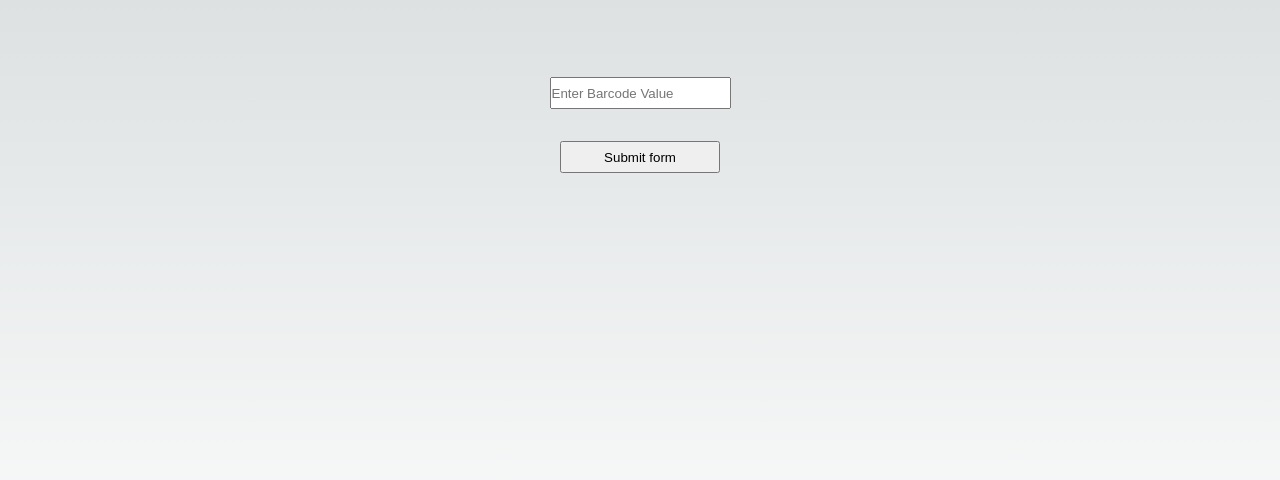
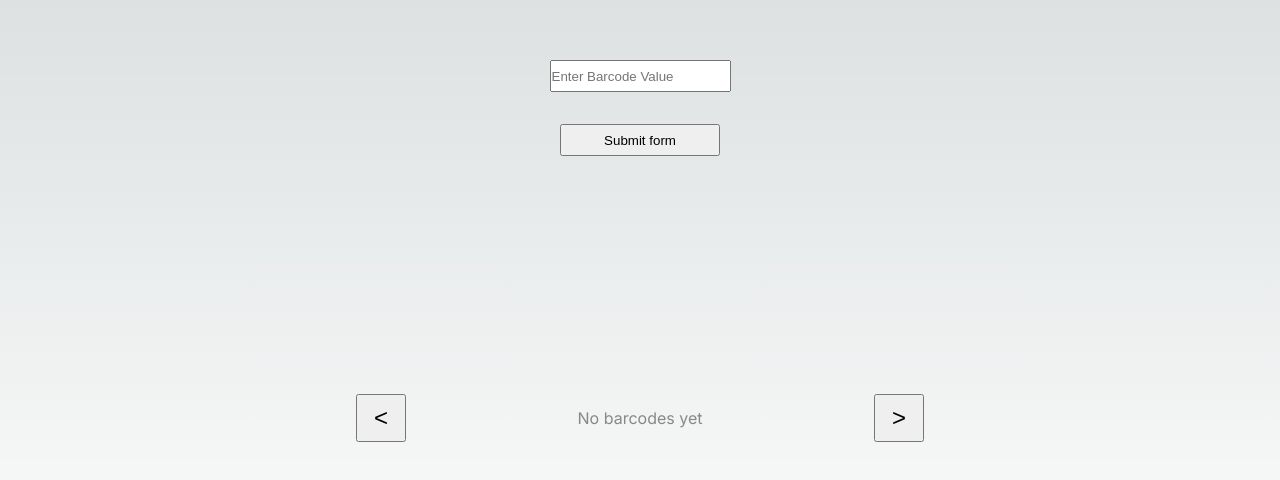
Before and after one commit to aproulx232/simple-barcode, a Next.js app: page / in a window 1280 px wide. Shown: the part 136-616 px from the top of the page. Built offline with nearby package versions, Linux system fonts and the light colour scheme.

Commit message:
Add carousel of barcodes

```diff
--- a/src/app/page.tsx
+++ b/src/app/page.tsx
@@ -1,8 +1,12 @@
 "use client";
 import JsBarcode from "jsbarcode";
 import styled from "styled-components";
+import { useState } from "react";
 
 export default function Home() {
+  const [barcodes, setBarcodes] = useState<string[]>([]);
+  const [currentIndex, setCurrentIndex] = useState(0);
+
   function handleSubmit(e: { preventDefault: () => void; target: any; }) {
     // Prevent the browser from reloading the page
     e.preventDefault();
@@ -12,9 +16,18 @@ export default function Home() {
     const formData = new FormData(form);
 
     const formJson = Object.fromEntries(formData.entries());
-    JsBarcode("#barcode", formJson["barcodeInput"].toString());
-    console.log(formJson);
+    const barcodeValue = formJson["barcodeInput"].toString();
+    setBarcodes(prevBarcodes => [...prevBarcodes, barcodeValue]);
+    setCurrentIndex(prevIndex => barcodes.length);
   }
+
+  const handlePrevious = () => {
+    setCurrentIndex(prevIndex => (prevIndex > 0 ? prevIndex - 1 : barcodes.length - 1));
+  };
+
+  const handleNext = () => {
+    setCurrentIndex(prevIndex => (prevIndex < barcodes.length - 1 ? prevIndex + 1 : 0));
+  };
 
   return (
     <Main>
@@ -25,9 +38,28 @@ export default function Home() {
         </InputContainer>
       </form>
 
-      <BarcodeContainer>
-        <svg id="barcode"></svg>
-      </BarcodeContainer>
+      <CarouselContainer>
+        <CarouselButton onClick={handlePrevious}>&lt;</CarouselButton>
+        <BarcodeWrapper>
+          {barcodes.length > 0 ? (
+            <BarcodeContainer>
+              <svg id="barcode" ref={el => {
+                if (el) {
+                  JsBarcode(el, barcodes[currentIndex]);
+                }
+              }}></svg>
+            </BarcodeContainer>
+          ) : (
+            <EmptyBarcodeMessage>No barcodes yet</EmptyBarcodeMessage>
+          )}
+        </BarcodeWrapper>
+        <CarouselButton onClick={handleNext}>&gt;</CarouselButton>
+      </CarouselContainer>
+      {barcodes.length > 0 && (
+        <BarcodeCounter>
+          {currentIndex + 1} / {barcodes.length}
+        </BarcodeCounter>
+      )}
     </Main>
   );
 }
@@ -51,10 +83,7 @@ const SubmitButton = styled.button`
   width: 10rem;
 `
 const BarcodeContainer = styled.div`
-  justify-content: space-between;
-  align-items: center;
   height: 5rem;
-
 `;
 
 const InputContainer = styled.div`
@@ -63,3 +92,36 @@ const InputContainer = styled.div`
   display: flex;
   flex-direction: column;
 `;
+
+const CarouselContainer = styled.div`
+  display: flex;
+  align-items: center;
+  justify-content: space-between;
+  width: 600px; // Adjust this value as needed
+  margin: 0 auto;
+  padding: 1rem;
+`;
+
+const BarcodeWrapper = styled.div`
+  flex: 1;
+  display: flex;
+  justify-content: center;
+  align-items: center;
+  min-height: 100px; // Adjust this value as needed
+`;
+
+const CarouselButton = styled.button`
+  font-size: 1.5rem;
+  padding: 0.5rem 1rem;
+  cursor: pointer;
+`;
+
+const EmptyBarcodeMessage = styled.div`
+  text-align: center;
+  color: #888;
+`;
+
+const BarcodeCounter = styled.div`
+  text-align: center;
+  margin-top: 1rem;
+`;
```
